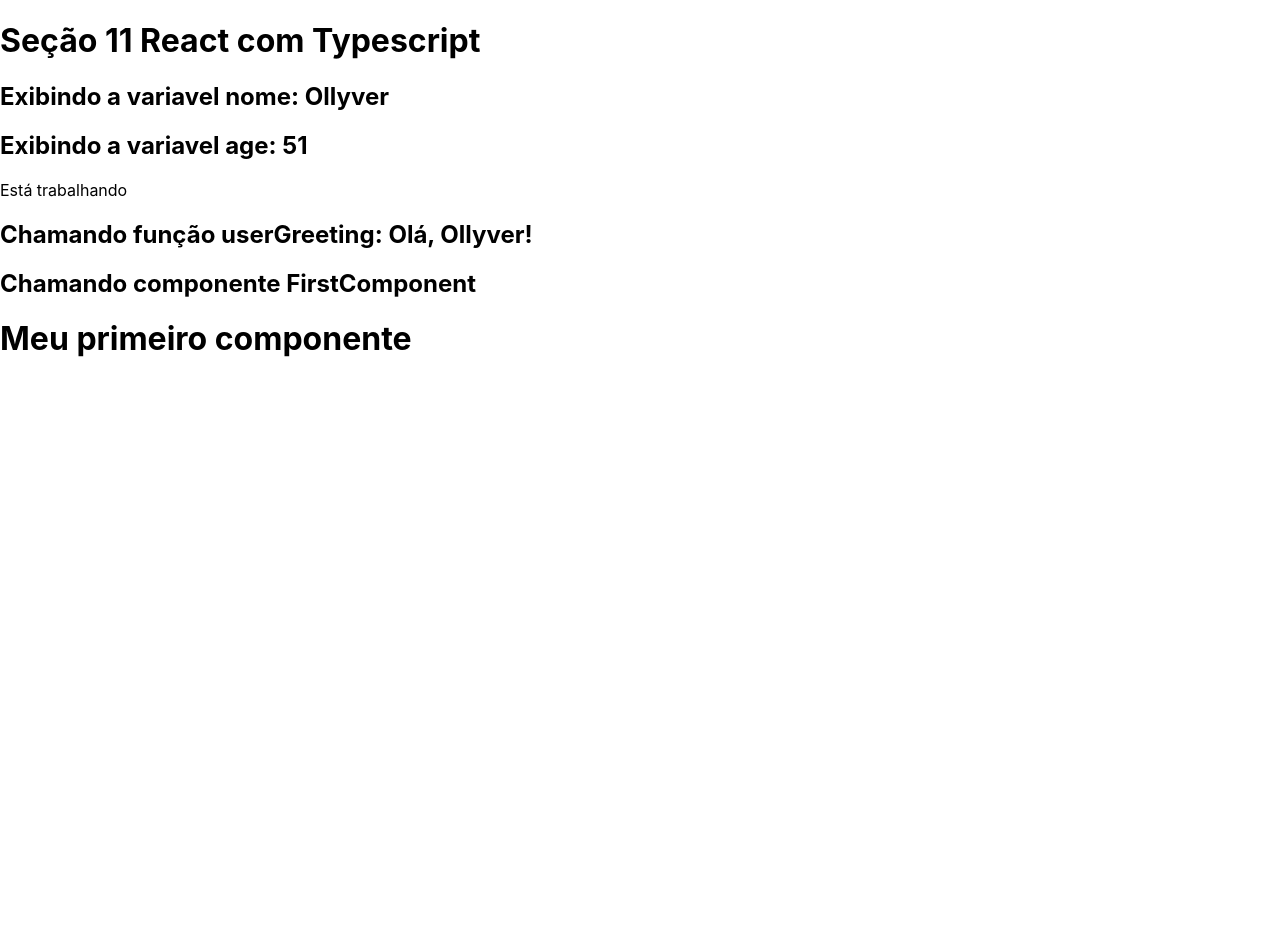
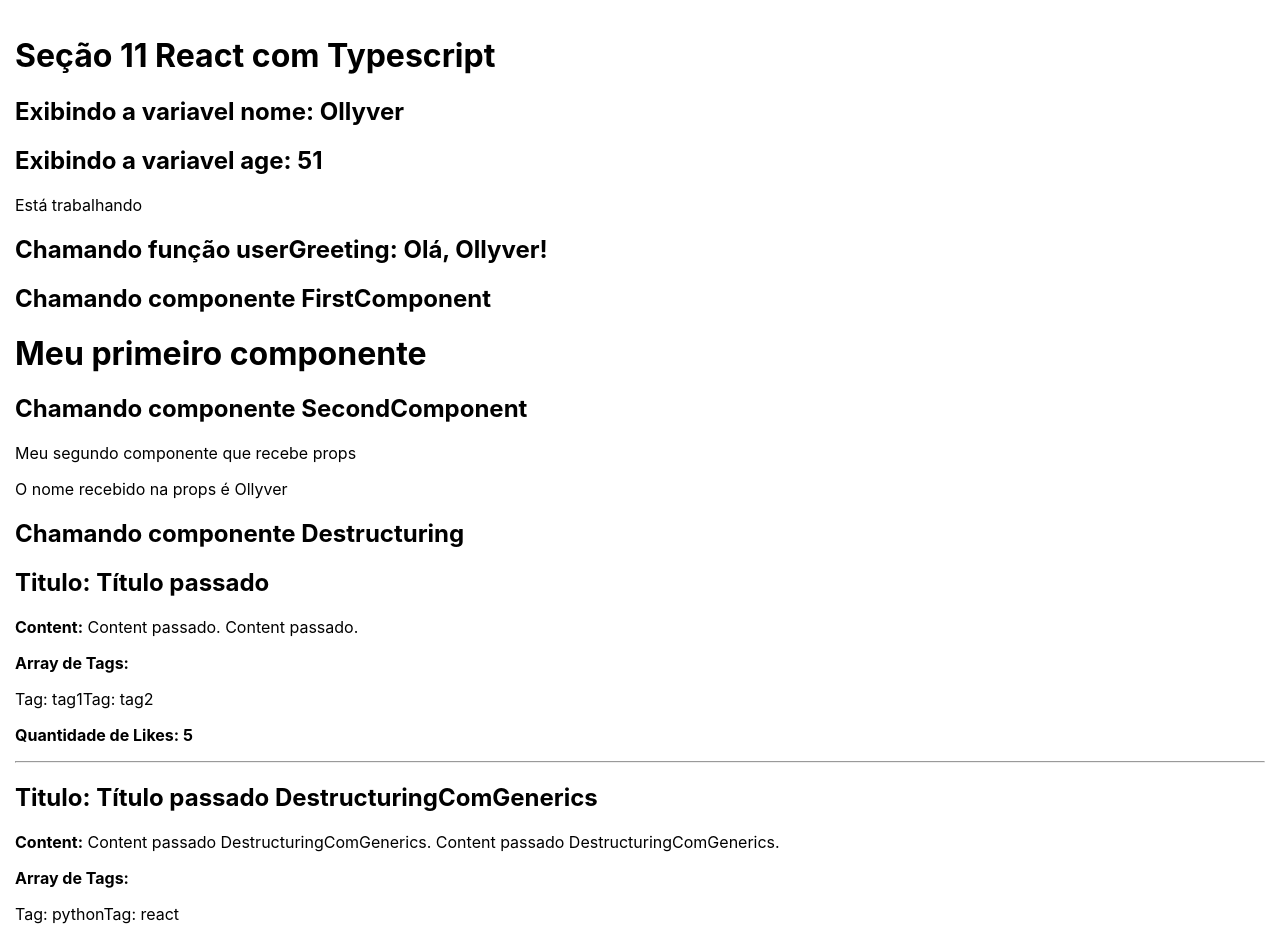
Before and after one commit to ollyvergithub/ReactComTypescriptProjetoInicial, a React (Create React App) app: page / in a window 1280 px wide. Shown: the top 941 px of the page. Before the commit the page ends 800 px from the top, so only its background shows below. Built offline with nearby package versions, Linux system fonts and the light colour scheme.

Commit message:
Passando Props para o Componente, Desestruturando e Desestruturando com Generics

```diff
--- a/src/App.tsx
+++ b/src/App.tsx
@@ -2,6 +2,11 @@ import React from 'react';
 
 // 4 - Importacao de componentes
 import FirstComponent from "./components/FirstComponent";
+
+// 5 - Desestruturando Props
+import SecondComponent from "./components/SecondComponent";
+import {Destructuring} from "./components/Destructuring";
+import {DestructuringComGenerics} from "./components/DestructuringComGenerics";
 
 function App() {
 
@@ -27,6 +32,22 @@ function App() {
             <h2>Chamando função userGreeting: {userGreeting(name)}</h2>
             <h2>Chamando componente FirstComponent</h2>
             <FirstComponent/>
+            <h2>Chamando componente SecondComponent</h2>
+            <SecondComponent name={'Ollyver'} />
+            <h2>Chamando componente Destructuring</h2>
+            <Destructuring
+                title={'Título passado'}
+                content={'Content passado. Content passado.'}
+                comentQty={5}
+                tags={['tag1', 'tag2']}
+            />
+
+            <DestructuringComGenerics
+                title={'Título passado DestructuringComGenerics'}
+                content={'Content passado DestructuringComGenerics. Content passado DestructuringComGenerics.'}
+                comentQty={10}
+                tags={['python', 'react']}
+            />
         </div>
     );
 }
--- /dev/null
+++ b/src/components/Destructuring.tsx
@@ -0,0 +1,25 @@
+import React from 'react'; // we need this to make JSX compile
+
+type Props = {
+    title: string,
+    content: string
+    comentQty: number
+    tags: string[]
+}
+
+export const Destructuring = ({ title, content, comentQty, tags }: Props) => {
+    return(
+        <div>
+            <h2><strong>Titulo:</strong> { title }</h2>
+            <p><strong>Content:</strong> { content }</p>
+            <div>
+                <p><strong>Array de Tags:</strong></p>
+                {tags.map((tag, index)=>(
+                    <span key={index}>Tag: {tag}</span>
+                ))}
+            </div>
+            <p><strong>Quantidade de Likes: {comentQty}</strong></p>
+            <hr/>
+        </div>
+    )
+}
--- /dev/null
+++ b/src/components/DestructuringComGenerics.tsx
@@ -0,0 +1,25 @@
+import React from 'react'; // we need this to make JSX compile
+
+type Props = {
+    title: string,
+    content: string
+    comentQty: number
+    tags: string[]
+}
+
+export const DestructuringComGenerics : React.FC<Props> = ({title, content, comentQty, tags})=>{
+    return(
+        <div>
+            <h2><strong>Titulo:</strong> { title }</h2>
+            <p><strong>Content:</strong> { content }</p>
+            <div>
+                <p><strong>Array de Tags:</strong></p>
+                {tags.map((tag, index)=>(
+                    <span key={index}>Tag: {tag}</span>
+                ))}
+            </div>
+            <p><strong>Quantidade de Likes: {comentQty}</strong></p>
+            <hr/>
+        </div>
+    )
+}
--- /dev/null
+++ b/src/components/SecondComponent.tsx
@@ -0,0 +1,18 @@
+import React from "react";
+
+interface Props {
+    name: string
+}
+
+const SecondComponent = (props: Props) => {
+    return(
+        <div>
+            <p>Meu segundo componente que recebe props</p>
+            <p>O nome recebido na props é {props.name}</p>
+
+        </div>
+    )
+
+}
+
+export default SecondComponent
--- a/src/index.css
+++ b/src/index.css
@@ -5,6 +5,7 @@ body {
     sans-serif;
   -webkit-font-smoothing: antialiased;
   -moz-osx-font-smoothing: grayscale;
+  padding: 15px;
 }
 
 code {
```
